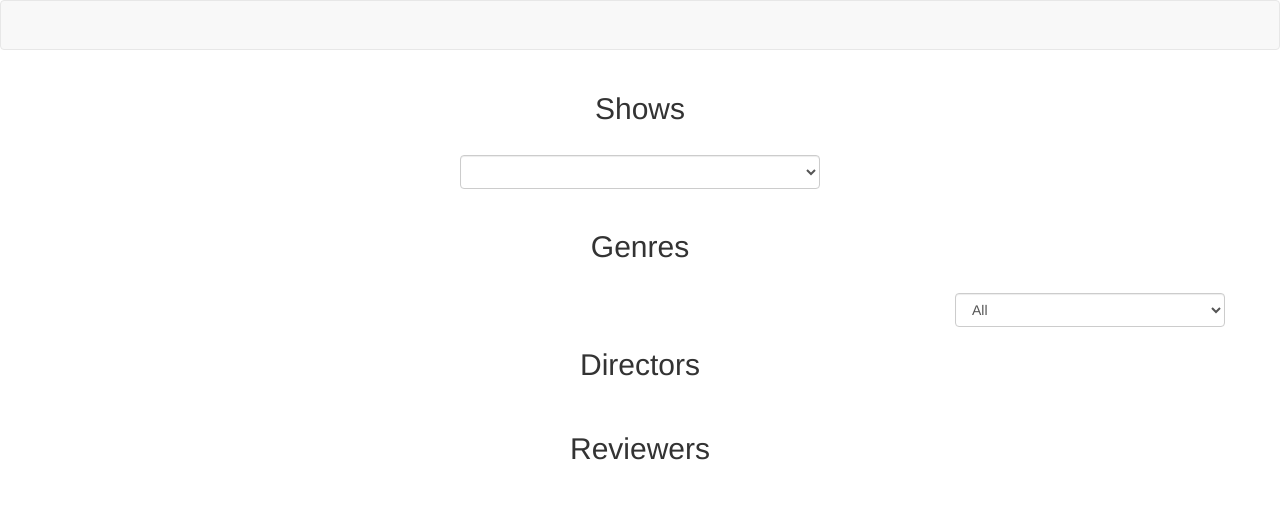
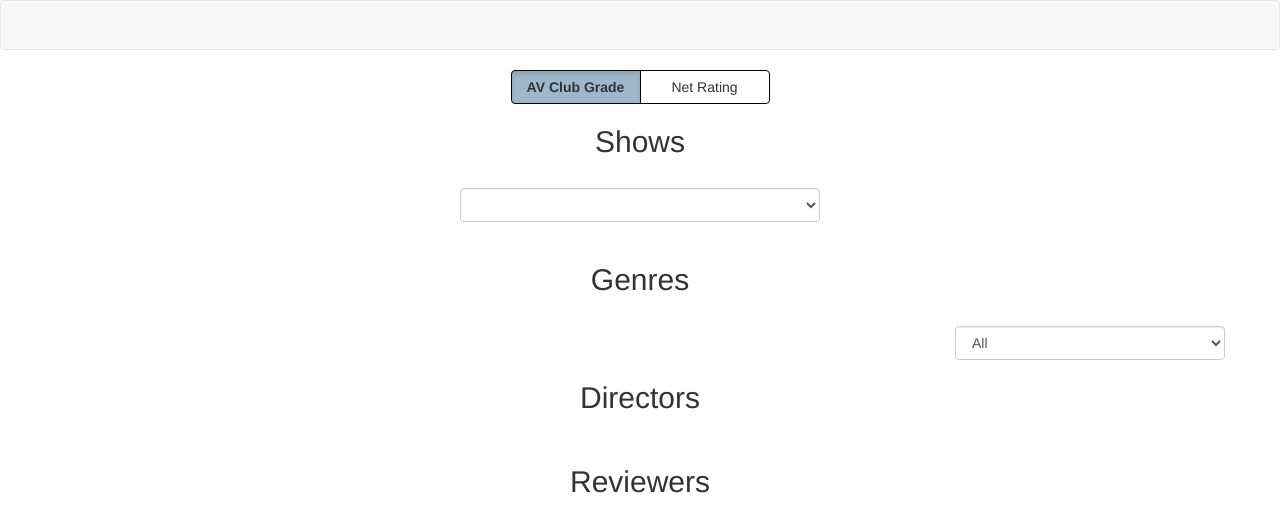
Before and after one commit to sdl60660/av_club_reviews, a Flask app: page / in a window 1280 px wide. Shown: the top 532 px of the page. Run offline with Flask 2, Linux system fonts and the light colour scheme; data that the repository does not hold is empty; some libraries are stand-ins or nearby versions.

Commit message:
Added radio button select for the average rating vs. net score on the avg. show score barchart

```diff
--- a/static/css/style.css
+++ b/static/css/style.css
@@ -1,10 +1,24 @@
 
 
 text {
-  font: 10px sans-serif;
+    font: 10px sans-serif;
 }
 
-button{
-  font: 10px sans-serif;
+button {
+    font: 10px sans-serif;
+}
 
+.btn, .btn {
+    /*background-color: rgba(15, 76, 129, 0.1);*/
+    min-width: 130px;
+    border: 1px solid black;
 }
+
+.btn.active, .btn:active {
+    background-color: rgba(15, 76, 129, 0.4);
+    font-weight: bold;
+}
+
+#ranked-show-bar-chart .y-axis text {
+    font-size: 10px !important;
+}
--- a/static/js/chartbrush.js
+++ b/static/js/chartbrush.js
@@ -31,13 +31,11 @@ ChartBrush.prototype.initVis = function() {
    		.range([vis.height, 0])
         .exponent(0.5);
 
-    vis.xAxisCall = d3.axisBottom()
-        .scale(vis.x);
+    vis.xAxisCall = d3.axisBottom();
 
     vis.xAxis = vis.g.append("g")
-        .attr("class", "x axis")
-        .attr("transform", "translate(0," + vis.y(0) +")")
-        .call(vis.xAxisCall);
+        .attr("class", "x-axis x axis")
+        .attr("z-index", "2");
 
     vis.areaPath = vis.g.append("path")
         .attr("fill", "#ccc")
@@ -61,25 +59,53 @@ ChartBrush.prototype.wrangleData = function(){
     const vis = this;
 
 	vis.chartData = genreShowData.sort(function(a,b) {
-        return b.rating_difference - a.rating_difference;
+        return b[showBarVar] - a[showBarVar];
     });
 
 	vis.x.domain(vis.chartData.map(function(d) { return d.show_name }));
 
+	if (showBarVar === 'average_av_rating') {
+	    vis.y = d3.scalePow()
+            .domain([0, 100])
+            .range([vis.height, 0])
+            .exponent(2);
+    }
+    else {
+        vis.y = d3.scalePow()
+            .domain([-30, 30])
+            .range([vis.height, 0])
+            .exponent(0.5);
+    }
+
 	vis.updateVis();
 };
 
-ChartBrush.prototype.updateVis = function(){
+ChartBrush.prototype.updateVis = function() {
     const vis = this;
+
+    vis.xAxisCall
+        .scale(vis.x)
+        .tickValues([]);
 
     vis.area = d3.area()
         .x((d) => { return vis.x(d.show_name); })
         .y0(vis.y(0))
-        .y1((d) => { return vis.y(d.rating_difference); });
+        .y1((d) => { return vis.y(d[showBarVar]); });
 
-    vis.areaPath
+    vis.areaChart = vis.areaPath
         .datum(vis.chartData)
-        .attr("d", vis.area);
+        .attr("z-index", 1)
+        .transition()
+            .duration(500)
+            .attr("d", vis.area);
+
+    vis.xAxis
+        .transition()
+        .attr("transform", "translate(0," + vis.y(0) +")");
+
+    vis.xAxis
+        .call(vis.xAxisCall);
+
 };
 
 
--- a/static/js/main.js
+++ b/static/js/main.js
@@ -25,6 +25,7 @@ var showId = $("#show-select").find(`:contains(${defaultShow})`).attr('id').subs
 // var barChart;
 
 var domainIndices;
+let showBarVar = 'average_av_rating';
 
 var rankedShows;
 var chartBrush;
@@ -44,13 +45,21 @@ $("#genre-select").val(defaultGenre);
 $("#genre-select")
 	.on("change", function() {
 		updateGenre();
-	})
+	});
 
 $("#show-select").val(defaultShow);
 $("#show-select")
 	.on("change", function() {
 		updateShow();
-	})
+	});
+
+
+$("input[name=showbar-var-select]:radio").bind( "change", function() {
+    showBarVar = $(this).val();
+    rankedShows.wrangleData();
+    chartBrush.wrangleData();
+});
+
 
 
 function updateShow() {
@@ -75,6 +84,7 @@ function updateGenre() {
 		var genreShowData = currentGenreData.show_data.filter( d => d.reviewed_episode_count >= episodeThreshold );
 
 		genreShowBubblePlot.wrangleData(genreShowData);
+		rankedShows.wrangleData();
 	})
 }
 
@@ -98,10 +108,12 @@ Promise.all(promises).then(function(allData) {
 	genreShowData = genreData.show_data.filter( d => d.reviewed_episode_count >= episodeThreshold );
 	console.log(genreShowData);
 
-	rankedShows = new ShowBarChart('#ranked-show-bar-chart', [800, 700]);
+	rankedShows = new ShowBarChart('#ranked-show-bar-chart', [800, 500]);
 	chartBrush = new ChartBrush('#ranked-show-chartbrush', [800, 150]);
 
-	chartBrush.setBrush([35, 125]);
+	let midVal = Math.round(genreShowData.length / 2);
+
+	chartBrush.setBrush([Math.max(0, midVal - 45), Math.min(genreShowData.length, midVal + 45)]);
 
 	barChart = new BarChart('#episodes-bar-chart', [800, 700]);
 	boxPlot = new BoxPlot('#season-box-chart', [900, 300]);
--- a/static/js/show_bars.js
+++ b/static/js/show_bars.js
@@ -10,7 +10,7 @@ ShowBarChart.prototype.initVis = function() {
 	const vis = this;
 
 	// set the dimensions and margins of the chart
-    vis.margin = {top: 150, right: 75, bottom: 30, left: 85};
+    vis.margin = {top: 50, right: 75, bottom: 50, left: 85};
     vis.width = vis.dimensions[0] - vis.margin.left - vis.margin.right;
     vis.height = vis.dimensions[1] - vis.margin.top - vis.margin.bottom;
 
@@ -38,39 +38,19 @@ ShowBarChart.prototype.initVis = function() {
    		.range([vis.height, 0])
         .exponent(0.5);
 
-   	vis.letterGrade = d3.scaleLinear()
-   		.domain([9])
-   		.range([-vis.height/4]);
+   	// Add Axes
+    vis.yAxisCall = d3.axisLeft();
+    vis.yAxis = vis.g.append("g")
+		.style("font", "10px")
+        .attr("class", "y axis y-axis")
+        .attr("transform", "translate(" + 0 + ",0)");
 
-   	vis.letterGradeAxisCall = d3.axisLeft()
-    	.scale(vis.letterGrade)
-    	.tickValues([]);
-    vis.letterGradeAxis = vis.g.append("g")
-    	.attr("class", "letter-grade-tick axis")
-    	.call(vis.letterGradeAxisCall);
-
-   	// Add Axes
-    vis.yAxisCall = d3.axisLeft()
-    	.scale(vis.y)
-    	.tickFormat(function(d) {
-    		if (d > 0) {
-    			return d3.format("+")(d);
-    		}
-    		else {
-    			return d;
-    		}
-    	})
-    vis.yAxis = vis.g.append("g")
-        .attr("class", "y axis")
-        .attr("transform", "translate(" + 0 + ",0)")
-        .call(vis.yAxisCall);
-
-    vis.xAxisCall = d3.axisBottom()
-        .scale(vis.x);
+    vis.xAxisCall = d3.axisBottom();
         // .tickValues([0]);
     vis.xAxis = vis.g.append("g")
-        .attr("transform", "translate(0," + vis.height/2 + ")")
-            .call(vis.xAxisCall);
+		.style("font", "10px")
+		.attr("class", "x axis x-axis")
+        .attr("transform", "translate(0," + vis.height + ")");
 
     vis.g.append("text")
         .attr("class", "x-axis-label")
@@ -82,12 +62,24 @@ ShowBarChart.prototype.initVis = function() {
 
     vis.weightedBiasTip = d3.tip()
     	.attr("class", "d3-tip")
-    	.html(function() {
-    		var text = '<div style="max-width:250px;"><span>A measure of how harsh or lenient a reviewer is by comparing ';
-    		text +=    "their grades to their peers across the same seasons of the same shows (min. 3 seasons of overlap with other reviewers).<br><br>";
-    		text +=    "Represented on a 100 point scale, where 9 points is roughly a letter grade.</span></div>";
+    	.html(function(d) {
+			let text = '<div style="max-width:250px;"><span>';
+
+    		if (showBarVar === 'rating_difference') {
+				text += 'The average AV Club review score across all episodes, subtracted by the average IMDB community ' +
+					'score across all episodes.';
+			}
+			else {
+    			text += 'The average AV Club review score across all episodes. Each letter grade was assigned a numerical' +
+					' value so that they were evenly distributed across a 100 point scale (A+/A = 100, A- = 91... D = 9, F = 0)' +
+					' and these scores were then averaged across all reviews for the series to come up with a final average review score.';
+			}
+
+			text += '</span></div>';
+
     		return text;
-    	});
+    	})
+		.offset([-55, 5]);
 
     vis.g.call(vis.weightedBiasTip);
     vis.g.append("text")
@@ -103,37 +95,26 @@ ShowBarChart.prototype.initVis = function() {
         .on("mouseout", function() {
         	vis.weightedBiasTip.hide();
         })
-        .text("Weighted Bias Score");
+        .text("Avg. AV Club Score");
 
-    vis.g.append("text")
-        .attr("class", "y-axis-label")
-        .attr("x", -30)
-        .attr("y", -32)
-        .attr("text-anchor", "start")
-        .style("font-size", "10px")
-        .attr("transform", "rotate(-90)")
-        .text("More Lenient Critic ⟶")
-
-    vis.g.append("text")
-        .attr("class", "y-axis-label")
-        .attr("x", -vis.height + 30)
-        .attr("y", -32)
-        .attr("text-anchor", "end")
-        .style("font-size", "10px")
-        .attr("transform", "rotate(-90)")
-        .text("⟵ Harsher Critic")
 
     vis.tip = d3.tip().attr('class', 'd3-tip')
         .html(function(d) {
-            var text = "<span style='color:white'><strong>Show</strong>: " + d.show_name + "</span></br></br>";
-            text += "<span style='color:white'><strong>Net Score</strong>: " + d3.format('+.1f')(d.rating_difference) + "</span></br>";
+            var text = "<span style='color:white'><strong>Show</strong>: " + d.show_name + "</span></br>";
+
+            if (showBarVar === 'rating_difference') {
+                text += "<span style='color:white'><strong>Net Score</strong>: " + d3.format('+.1f')(d[showBarVar]) + "</span></br>";
+            }
+            else {
+            	text += "<span style='color:white'><strong>Avg. Episode Rating</strong>: " + d3.format('.1f')(d[showBarVar]) + "</span></br>";
+			}
             // text += "<span style='color:white'><strong>Avg. IMDB Score</strong>: " + d3.format('.1f')(d.average_imdb_score) + "/100</span></br></br>";
             // text += "<span style='color:white'><strong>Net Score</strong>: " + d3.format('+.1f')(d.average_av_score - d.average_imdb_score) + "</span></br>";
 
             return text;
     });
 
-    vis.g.append('circle').attr('id', 'tipfollowscursor')
+    vis.g.append('circle').attr('id', 'tipfollowscursor');
     vis.g.call(vis.tip);
 
 	vis.wrangleData();
@@ -143,7 +124,7 @@ ShowBarChart.prototype.wrangleData = function() {
 	const vis = this;
 
 	vis.chartData = genreShowData.sort(function(a,b) {
-        return b.rating_difference - a.rating_difference;
+        return b[showBarVar] - a[showBarVar];
     });
 
 	if (typeof domainIndices !== "undefined") {
@@ -157,6 +138,53 @@ ShowBarChart.prototype.updateVis = function() {
 	const vis = this;
 
 	vis.x.domain(vis.chartData.map(function(d) { return d.show_name }));
+
+	if (showBarVar === 'average_av_rating') {
+		// axis and scale stuff
+		vis.yAxisCall
+			.tickFormat(d3.format("d"))
+			.tickValues([100, 90, 80, 70, 60, 50, 40, 30, 20, 0]);
+
+		vis.xAxis
+			.transition()
+			.duration(800)
+			.attr("transform", "translate(0," + vis.height + ")");
+
+		vis.y = d3.scalePow()
+   			.domain([0, 100])
+   			.range([vis.height, 0])
+			.exponent(2);
+
+		vis.colorScale
+			.domain([100, 80, 50])
+	}
+	else {
+		vis.yAxisCall
+			.tickFormat(function(d) {
+				if (d > 0) {
+					return d3.format("+")(d);
+				}
+				else {
+					return d;
+				}
+    		})
+			.tickValues([30, 20, 10, 5, 0, -5, -10, -20, -30]);
+
+
+		vis.xAxis
+			.transition()
+			.duration(800)
+			.attr("transform", "translate(0," + vis.height/2 + ")");
+
+		vis.y = d3.scalePow()
+   			.domain([-30, 30])
+			.range([vis.height, 0])
+			.exponent(0.5);
+
+		vis.colorScale
+			.domain([15, 0, -15]);
+	}
+
 
 	vis.showRects = vis.g.selectAll("rect")
 		.data(vis.chartData, function(d) {
@@ -173,9 +201,6 @@ ShowBarChart.prototype.updateVis = function() {
 			.attr("class", "content-bar")
 			.attr("height", 0)
 			.attr("y", vis.y(0))
-			.attr("fill", function(d) {
-				return vis.colorScale(d.rating_difference);
-			})
 			.attr("opacity", 0.7)
 			.on("mouseover", function(d) {
 				vis.tip.show(d);
@@ -183,18 +208,31 @@ ShowBarChart.prototype.updateVis = function() {
             .on("mouseout", function() {
             	vis.tip.hide();
             })
-		.merge(vis.showRects)
 			.attr("x", function(d) {
 					return vis.x(d.show_name);
 				})
 			.attr("width", vis.x.bandwidth())
+		.merge(vis.showRects)
 			.transition()
+				.duration(800)
 				.attr("height", function(d) {
-				return Math.abs(vis.height/2 - vis.y(d.rating_difference));
+					if (showBarVar === 'average_av_rating') {
+						return vis.height - vis.y(d[showBarVar]);
+					}
+					else {
+						return Math.abs(vis.height / 2 - vis.y(d[showBarVar]));
+					}
 				})
 				.attr("y", function(d) {
-				return vis.y(Math.max(0, d.rating_difference));
-			});
+					return vis.y(Math.max(0, d[showBarVar]));
+				})
+				.attr("fill", function(d) {
+					return vis.colorScale(d[showBarVar]);
+				})
+				.attr("x", function(d) {
+					return vis.x(d.show_name);
+				})
+				.attr("width", vis.x.bandwidth());
 
     // Overlay Bars
     vis.overlayBars = vis.g.selectAll("rect.overlay")
@@ -222,7 +260,7 @@ ShowBarChart.prototype.updateVis = function() {
             .on("mouseover", function(d) {
             	var target = vis.g.select('#tipfollowscursor')
                     .attr('cx', d3.event.offsetX - 84)
-                    .attr('cy', d3.event.offsetY - 165)
+                    .attr('cy', d3.event.offsetY - 62)
                     .attr("r", 0)
                     .node();
 
@@ -236,9 +274,31 @@ ShowBarChart.prototype.updateVis = function() {
 
             	var target = vis.g.select('#tipfollowscursor')
                     .attr('cx', d3.event.offsetX - 84)
-                    .attr('cy', d3.event.offsetY - 165)
+                    .attr('cy', d3.event.offsetY - 62)
                     .attr("r", 0)
                     .node();
         		vis.tip.show(d, target);
             })
+
+	vis.yAxisCall
+		.scale(vis.y);
+
+	// vis.yAxis
+	// 	.call(vis.yAxisCall);
+	vis.svg.select(".y-axis")
+		.style("font-size", "10px")
+		.transition()
+		.duration(800)
+		.call(vis.yAxisCall);
+
+	d3.select(".tick")
+		.style("font-size", "10px");
+
+	vis.xAxisCall
+		.scale(vis.x)
+		.tickValues([]);
+
+	vis.xAxis
+		.call(vis.xAxisCall);
+
 };
--- a/templates/index.html
+++ b/templates/index.html
@@ -31,7 +31,19 @@
     <div class="container">
     	<div class="row">
     		<div class="col-md-2"></div>
-    		<div class="col-md-8" id="ranked-show-bar-chart"></div>
+    		<div class="col-md-8">
+                <div class="row" style="text-align: center;">
+                    <div class="btn-group btn-group-toggle" data-toggle="buttons">
+                      <label class="btn btn-secondary bootstrap-button-toggle active" title="Average AV Club rating of all episodes of a series">
+                        <input type="radio" name="showbar-var-select" value="average_av_rating" id="avg_rating_button" autocomplete="off" checked>AV Club Grade
+                      </label>
+                      <label class="btn btn-secondary bootstrap-button-toggle" title="Average rating of a series relative to the average IMDB community score">
+                        <input type="radio" name="showbar-var-select" value="rating_difference" id="net_rating_button" autocomplete="off">Net Rating
+                      </label>
+                    </div>
+                </div>
+                <div class="row" id="ranked-show-bar-chart"></div>
+            </div>
     		<div class="col-md-2"></div>
     	</div>
         <div class="row">
```
Lines whose indentation alone changed are shown as unchanged.
